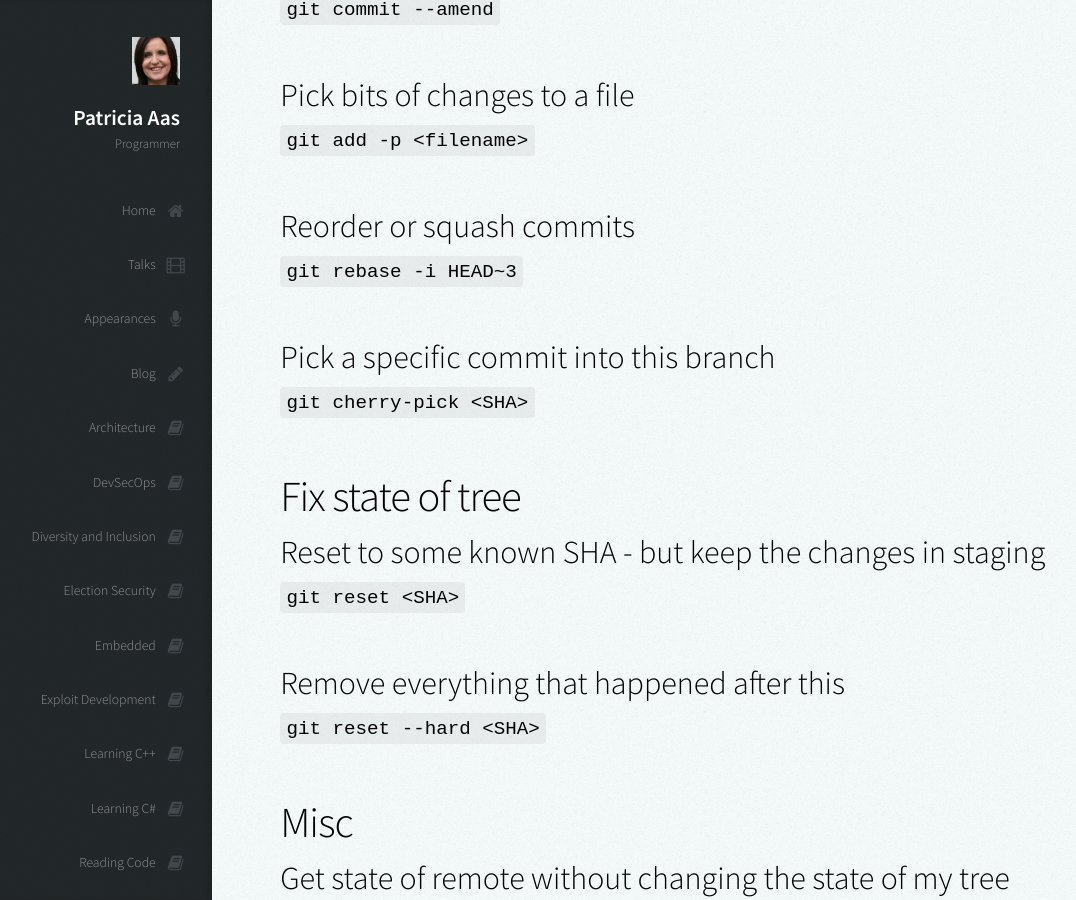
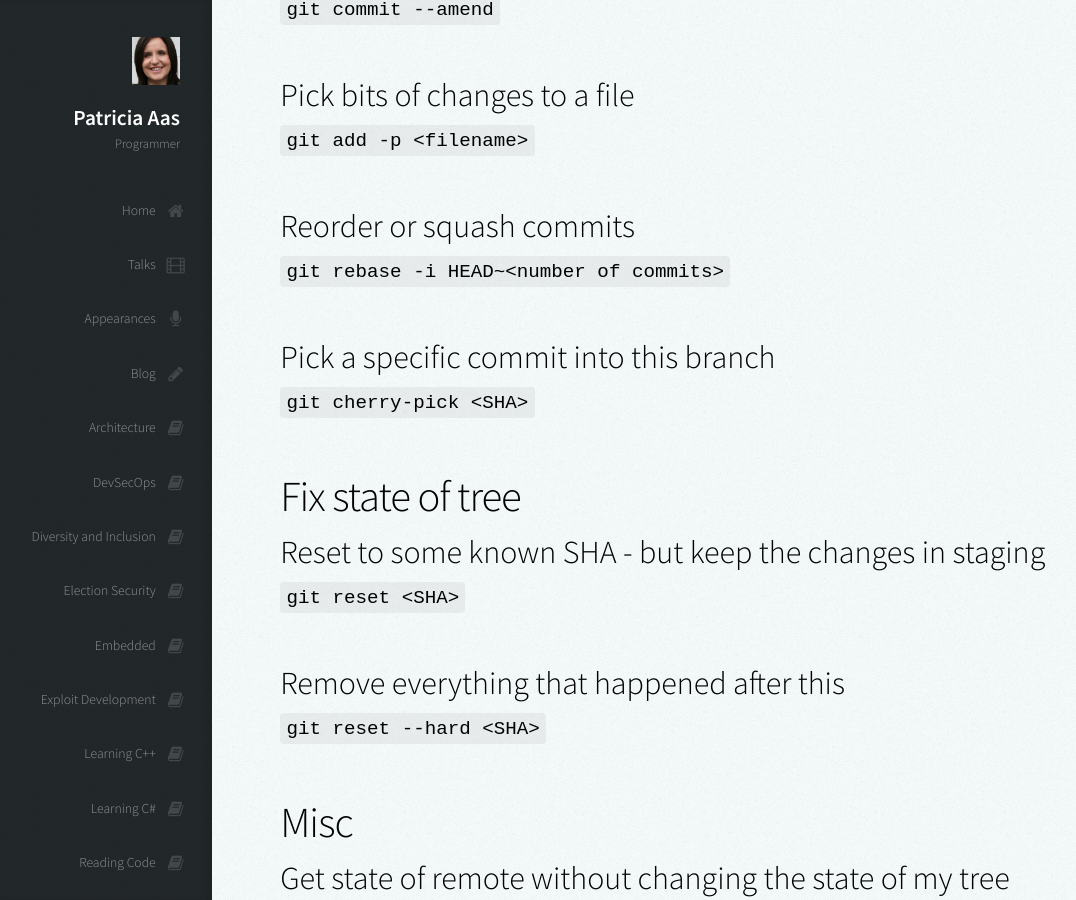
Before and after one commit to patricia-gallardo/patricia-gallardo.github.io, a Jekyll site: the page built from _posts/2019-11-07-everything_i_know_about_git.md, in a window 1280 px wide and 900 px high, scrolled down 2774 px. Shown: the whole window, without its empty margins (44-1120 px from the left). Built offline with Jekyll 4.4.1, drawn with Linux system fonts in a browser that asks for light colours; nearby versions of some CDN libraries.

Commit message:
explain the number

```diff
--- a/_posts/2019-11-07-everything_i_know_about_git.md
+++ b/_posts/2019-11-07-everything_i_know_about_git.md
@@ -65,7 +65,7 @@ Ok, fine, I probably know more, and yes, you will probably disagree with some of
 `git add -p <filename>`
 
 ### Reorder or squash commits
-`git rebase -i HEAD~3`
+`git rebase -i HEAD~<number of commits>`
 
 ### Pick a specific commit into this branch
 `git cherry-pick <SHA>`
```
